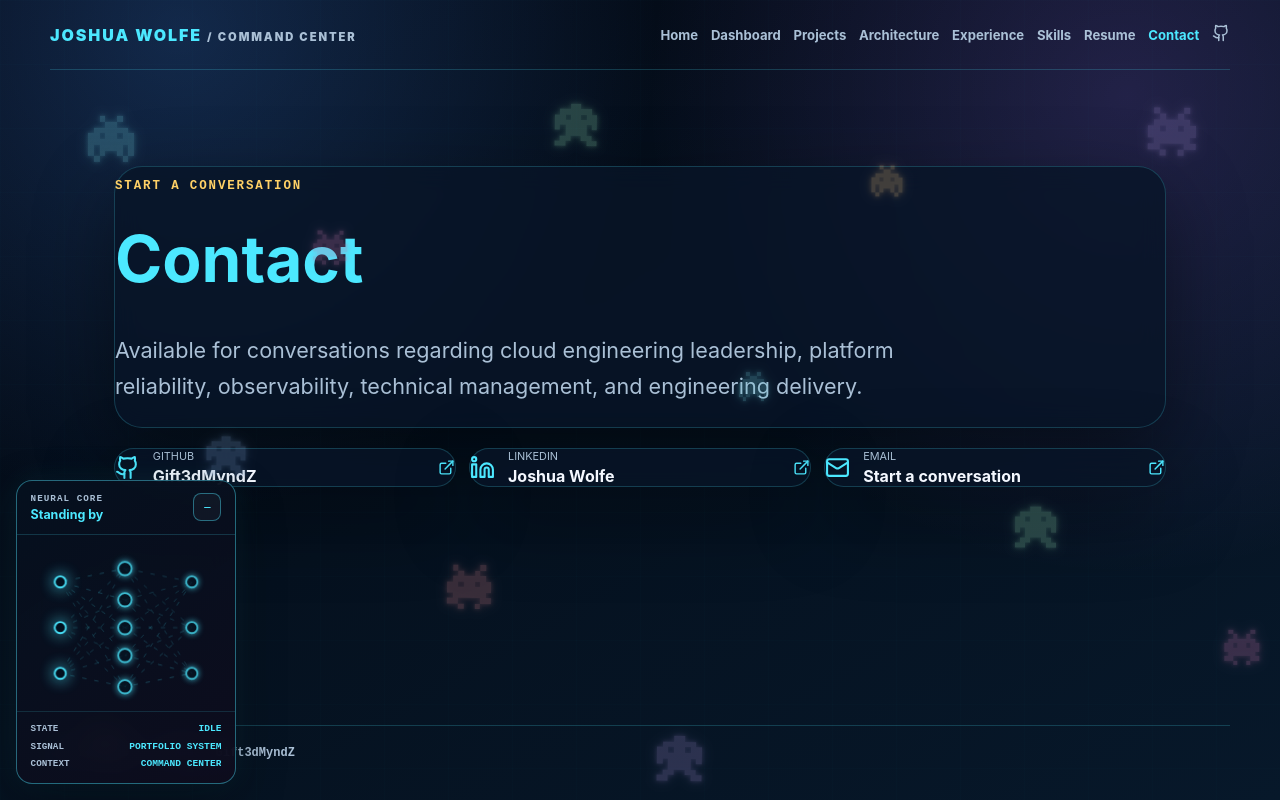
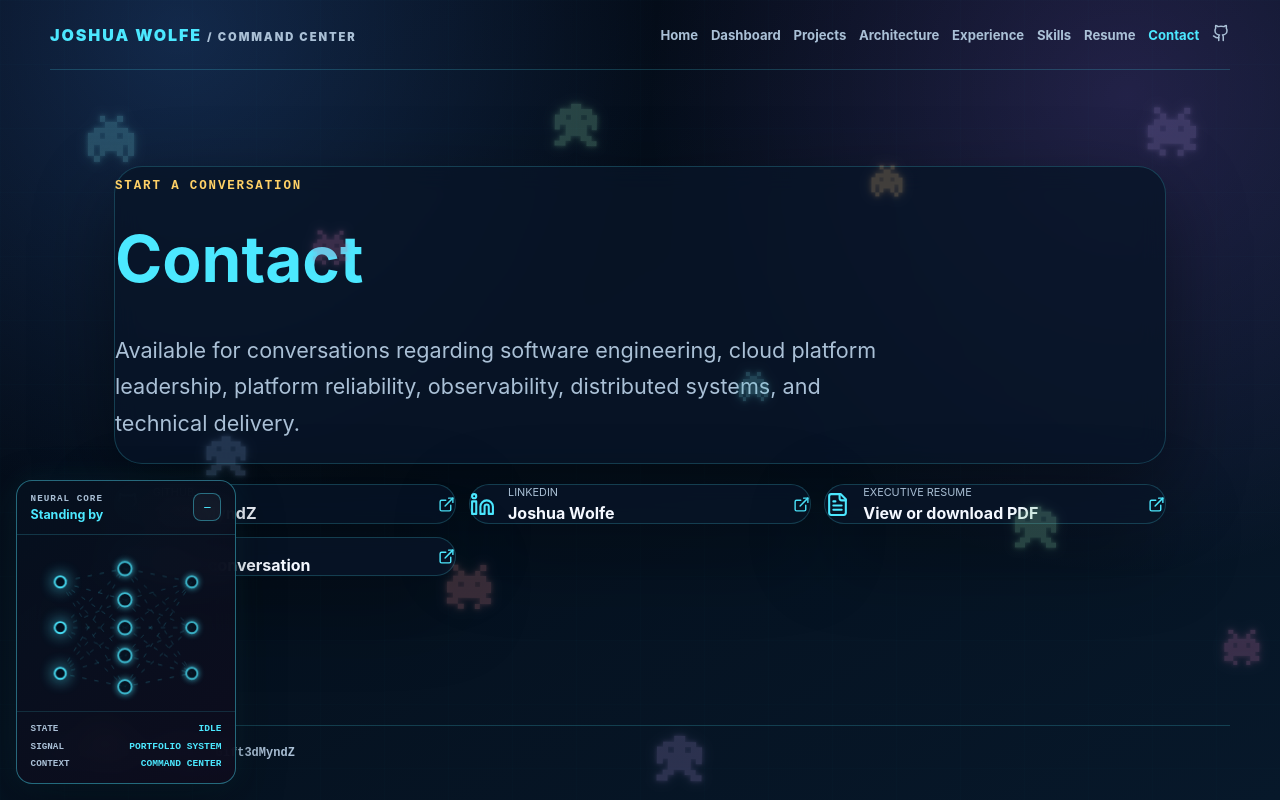
Before and after one commit to Gift3dMyndZ/Gift3dMyndZ.github.io, a React (Vite) app: page /contact in a window 1280 px wide. Built offline with nearby package versions, Linux system fonts and the light colour scheme.

Commit message:
feat: add executive resume contact experience

```diff
--- a/src/pages/ContactPage.tsx
+++ b/src/pages/ContactPage.tsx
@@ -1,6 +1,7 @@
 import { createElement } from 'react';
 import {
   ExternalLink,
+  FileText,
   Github,
   Linkedin,
   Mail,
@@ -20,6 +21,12 @@ const contactMethods = [
     icon: Linkedin,
   },
   {
+    label: 'Executive Resume',
+    value: 'View or download PDF',
+    url: '/joshua-wolfe-resume.pdf',
+    icon: FileText,
+  },
+  {
     label: 'Email',
     value: 'Start a conversation',
     url: 'mailto:hunterwolfej@icloud.com',
@@ -31,22 +38,28 @@ export function ContactPage() {
   return (
     <section className="page professional-page">
       <header className="panel professional-hero contact-hero">
-        <p className="eyebrow">START A CONVERSATION</p>
+        <p className="eyebrow">
+          START A CONVERSATION
+        </p>
+
         <h2>Contact</h2>
 
         <p className="lead">
-          Available for conversations regarding cloud
-          engineering leadership, platform reliability,
-          observability, technical management, and
-          engineering delivery.
+          Available for conversations regarding software
+          engineering, cloud platform leadership, platform
+          reliability, observability, distributed systems,
+          and technical delivery.
         </p>
       </header>
 
       <div className="contact-method-grid">
         {contactMethods.map(method => {
           const Icon = method.icon;
-          const external =
-            !method.url.startsWith('mailto:');
+          const isEmail =
+            method.url.startsWith('mailto:');
+          const isDownload =
+            method.label === 'Executive Resume';
+          const external = !isEmail;
 
           return createElement(
             'a',
@@ -58,6 +71,13 @@ export function ContactPage() {
               rel: external
                 ? 'noopener noreferrer'
                 : undefined,
+              download: isDownload
+                ? 'Joshua-Wolfe-Executive-Resume.pdf'
+                : undefined,
+              'aria-label':
+                method.label === 'Executive Resume'
+                  ? 'Download Joshua Wolfe executive resume PDF'
+                  : `${method.label}: ${method.value}`,
             },
             <Icon aria-hidden="true" size={25} />,
             <div>
```
Also changed, not shown: 1 other file (tests, documents, lock files or other folders).
